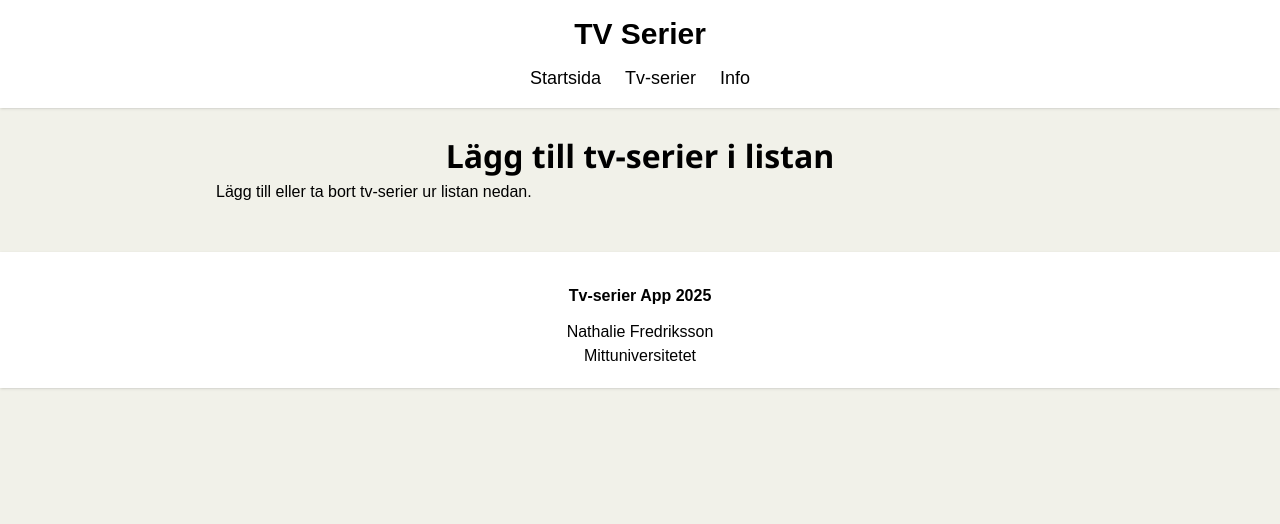
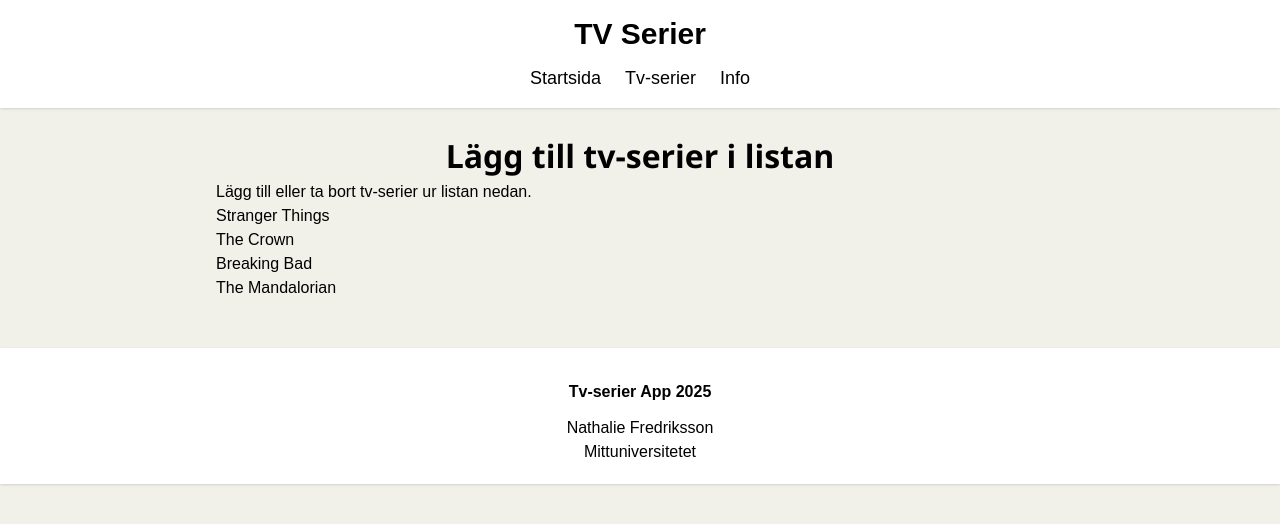
Before and after one commit to nathalievaster/tv-serier-vue, a Vue app: page /list in a window 1280 px wide. Shown: the top 524 px of the page. Built offline with nearby package versions, Linux system fonts and the light colour scheme.

Commit message:
grund för att kunna läsa ut objekt från serie-api

```diff
--- /dev/null
+++ b/src/components/SeriesItem.vue
@@ -0,0 +1,17 @@
+<template>
+    <article> {{ serie.serie }} </article>
+</template>
+
+<script setup>
+    const props = defineProps({
+        serie: Object
+    });
+</script>
+
+<style scoped>
+    p {
+        background-color: black;
+        padding: 10px;
+        color: white;
+    }
+</style>
--- a/src/views/ListView.vue
+++ b/src/views/ListView.vue
@@ -1,6 +1,27 @@
 <script setup>
 import Header from "../components/Header.vue";
 import Footer from "../components/Footer.vue";
+import SeriesItem from "../components/SeriesItem.vue";
+import { ref } from "vue";
+
+const series = ref([
+ {
+  serie: "Stranger Things",
+  _id: 1
+ },
+  {
+    serie: "The Crown",
+    _id: 2
+  },
+  {
+    serie: "Breaking Bad",
+    _id: 3
+  },
+  {
+    serie: "The Mandalorian",
+    _id: 4
+  }
+]);
 </script>
 
 <template>
@@ -10,6 +31,7 @@ import Footer from "../components/Footer.vue";
       <h2>Lägg till tv-serier i listan</h2>
       <p>Lägg till eller ta bort tv-serier ur listan nedan.</p>
     </article>
+    <SeriesItem v-for="serie in series" :serie="serie" :key="serie._id"/>
   </main>
   <Footer />
 </template>
```
